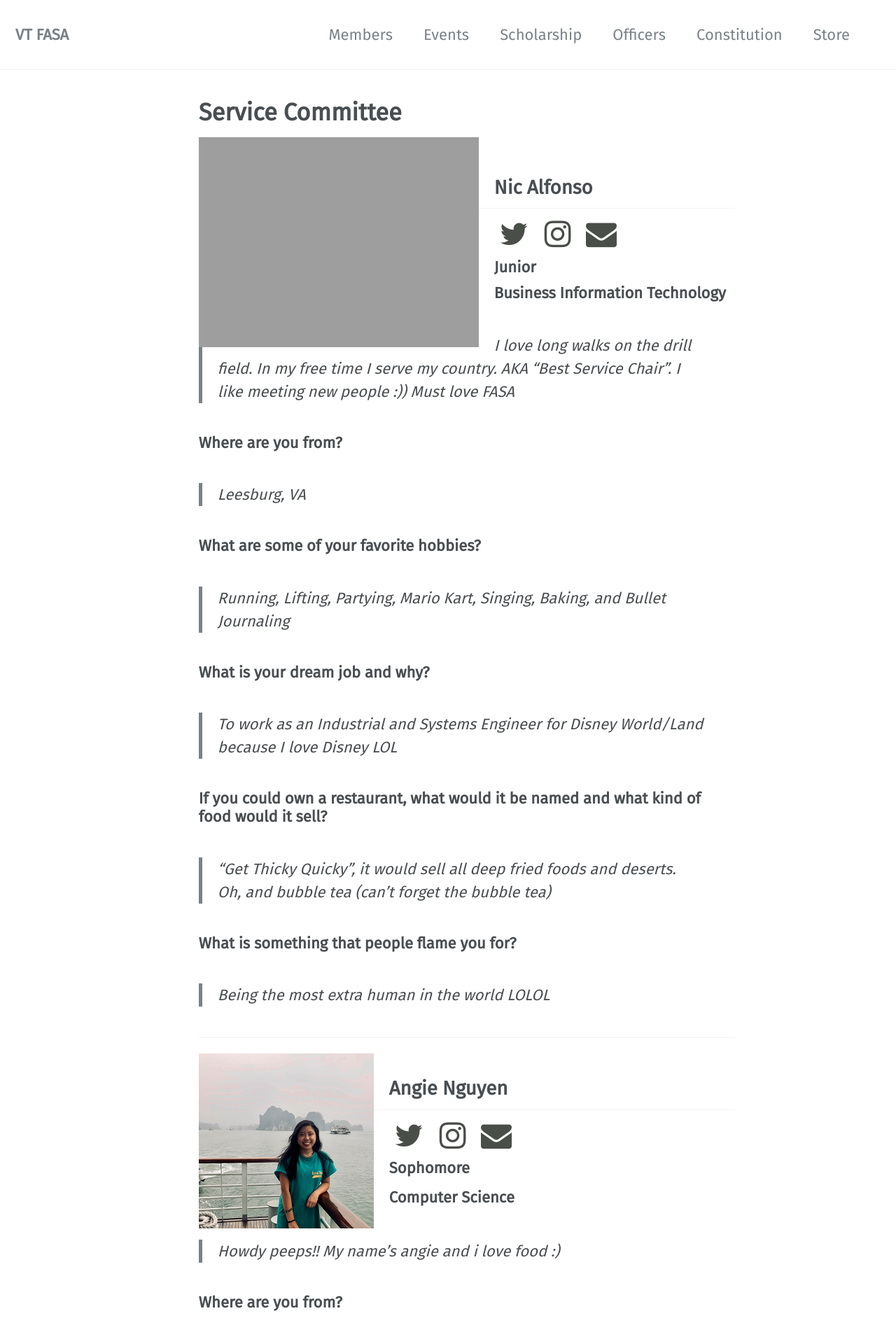
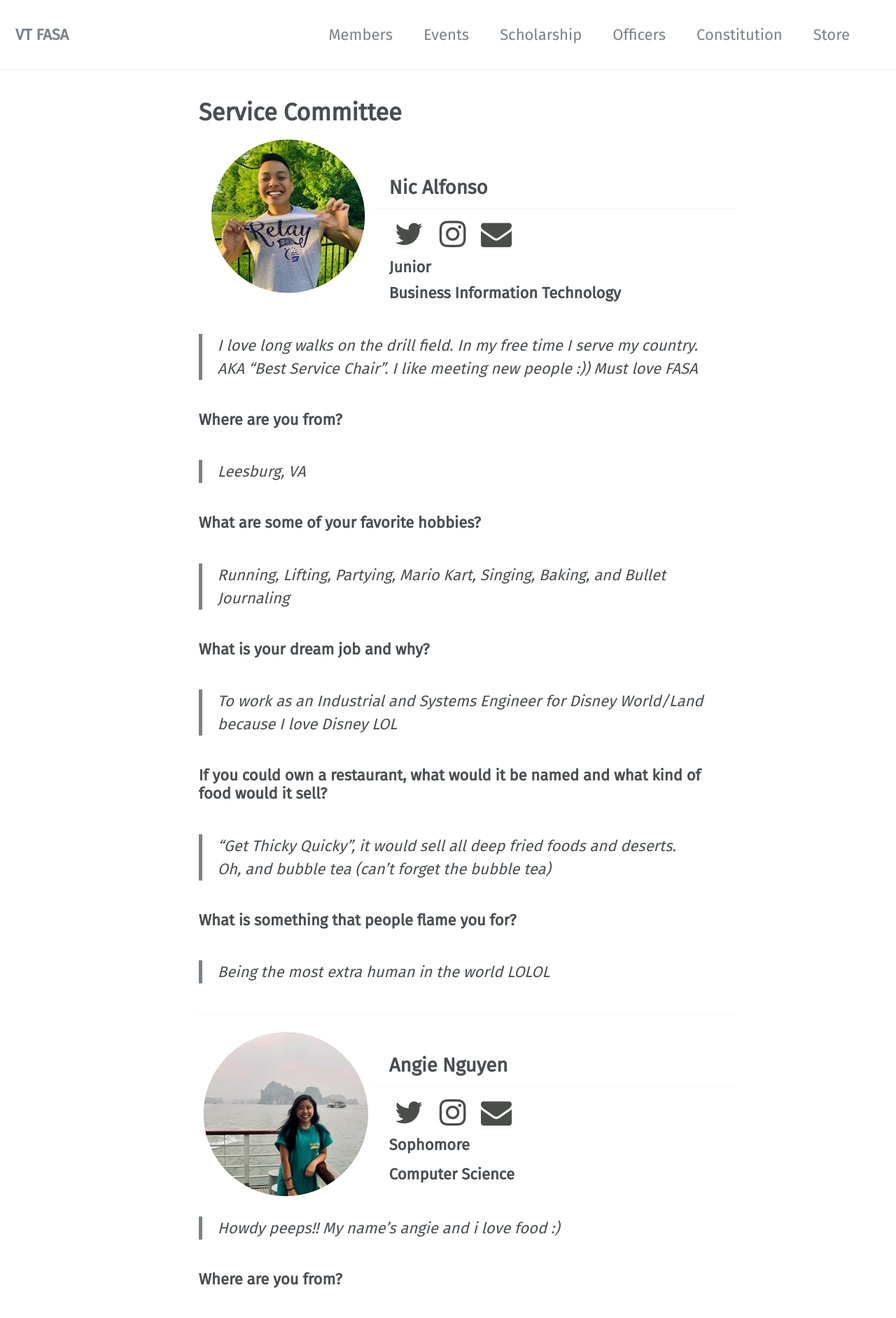
Before and after one commit to vtfasa/vtfasa.github.io, a Jekyll site: the page built from _pages/officers/service.md, in a window 1280 px wide. Shown: the top 1883 px of the page at 70% size. Built offline with Jekyll 4.4.1, drawn with Linux system fonts in a browser that asks for light colours; some web fonts are replaced.

Commit message:
Update service.md

```diff
--- a/_pages/officers/service.md
+++ b/_pages/officers/service.md
@@ -13,7 +13,7 @@ permalink: /officers/service/
 # --- (this is a section break)
 ---
 
-![image-left]({{ "/assets/images/officers/small/nic.png" | absolute_url }}){: .align-left}
+![image-left]({{ "/assets/images/officers/small/nicCircle.png" | absolute_url }}){: .align-left}
 ## Nic Alfonso
 <p style="margin-bottom: 0.45em; padding: 0"><a href="https://twitter.com/tristenngu" style="color: #494e48"><i class="fa fa-2x fa-fw fa-twitter"></i></a>
 <a href="https://www.instagram.com/nic_alfonso/" style="margin: 0; padding: 0"><i class="fa fa-2x fa-fw fa-instagram" style="color: #494e48"></i></a>
@@ -45,7 +45,7 @@ Must love FASA
 
 ---
 
-![image-left]({{ "/assets/images/officers/small/angie.png" | absolute_url }}){: .align-left}
+![image-left]({{ "/assets/images/officers/small/angieCircle.png" | absolute_url }}){: .align-left}
 ## Angie Nguyen
 <p style="margin-bottom: 0.45em; padding: 0"><a href="https://twitter.com/haeink97" style="color: #494e48"><i class="fa fa-2x fa-fw fa-twitter"></i></a>
 <a href="https://www.instagram.com/haeink97/" style="margin: 0; padding: 0"><i class="fa fa-2x fa-fw fa-instagram" style="color: #494e48"></i></a>
@@ -77,7 +77,7 @@ Must love FASA
 
 ---
 
-![image-left]({{ "/assets/images/officers/small/justin.png" | absolute_url }}){: .align-left}
+![image-left]({{ "/assets/images/officers/small/isabelCircle.png" | absolute_url }}){: .align-left}
 ## Justin Nguyen
 <p style="margin-bottom: 0.45em; padding: 0"><a href="https://twitter.com/haeink97" style="color: #494e48"><i class="fa fa-2x fa-fw fa-twitter"></i></a>
 <a href="https://www.instagram.com/haeink97/" style="marg OPIKIK=0-==-IOP[[PKZCVBTGYUI  in: 0; padding: 0"><i class="fa fa-2x fa-fw fa-instagram" style="color: #494e48"></i></a>
```
